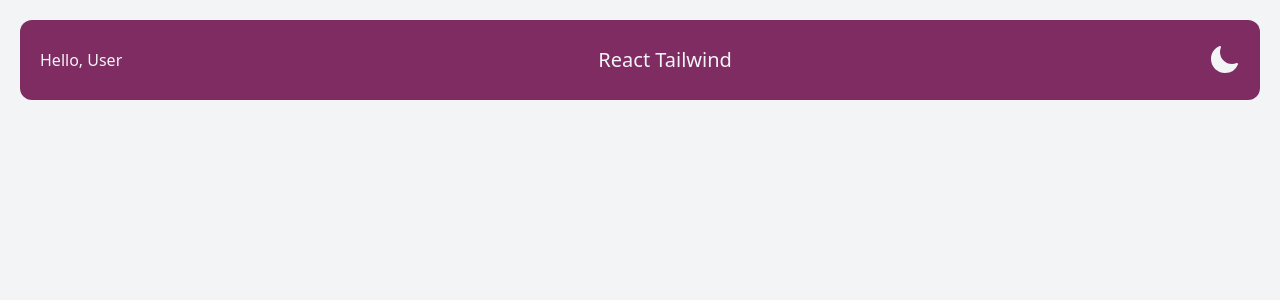
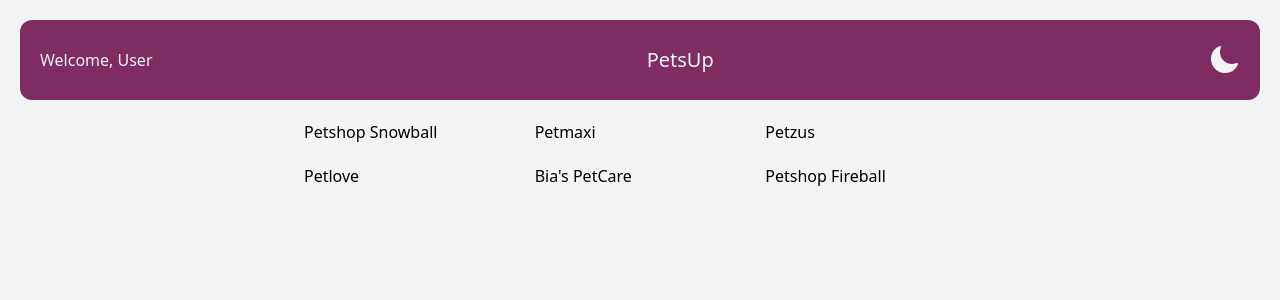
Before and after one commit to MauricioMSoares/react-tailwind, a React (Vite) app: page / in a window 1280 px wide. Shown: the top 300 px of the page. Built offline with nearby package versions, Linux system fonts and the light colour scheme.

Commit message:
feat: added mocket petshop data and configured a simple grid to show each item

```diff
--- a/index.html
+++ b/index.html
@@ -4,7 +4,7 @@
     <meta charset="UTF-8" />
     <link rel="icon" type="image/png" href="" />
     <meta name="viewport" content="width=device-width, initial-scale=1.0" />
-    <title>React Tailwind</title>
+    <title>PetsUp</title>
   </head>
   <body class="bg-gray-100 dark:bg-gray-900">
     <div id="root"></div>
--- /dev/null
+++ b/petshops.json
@@ -0,0 +1,38 @@
+[
+    {
+        "name": "Petshop Snowball",
+        "image": "/PETSUP-LOGO-ICON.png",
+        "bio": "Lorem ipsum dolor sit amet, consectetur adipiscing elit, sed do eiusmod tempor incididunt ut labore et dolore magna aliqua. Ut enim ad minim veniam, quis nostrud exercitation ullamco laboris nisi ut aliquip ex ea commodo consequat.",
+        "services": ["bath", "grooming", "vet"]
+    },
+    {
+        "name": "Petmaxi",
+        "image": "/PETSUP-LOGO-ICON.png",
+        "bio": "Lorem ipsum dolor sit amet, consectetur adipiscing elit, sed do eiusmod tempor incididunt ut labore et dolore magna aliqua. Ut enim ad minim veniam, quis nostrud exercitation ullamco laboris nisi ut aliquip ex ea commodo consequat.",
+        "services": ["bath", "vet"]
+    },
+    {
+        "name": "Petzus",
+        "image": "/PETSUP-LOGO-ICON.png",
+        "bio": "Lorem ipsum dolor sit amet, consectetur adipiscing elit, sed do eiusmod tempor incididunt ut labore et dolore magna aliqua. Ut enim ad minim veniam, quis nostrud exercitation ullamco laboris nisi ut aliquip ex ea commodo consequat.",
+        "services": ["bath", "grooming", "vet"]
+    },
+    {
+        "name": "Petlove",
+        "image": "/PETSUP-LOGO-ICON.png",
+        "bio": "Lorem ipsum dolor sit amet, consectetur adipiscing elit, sed do eiusmod tempor incididunt ut labore et dolore magna aliqua. Ut enim ad minim veniam, quis nostrud exercitation ullamco laboris nisi ut aliquip ex ea commodo consequat.",
+        "services": ["bath", "grooming"]
+    },
+    {
+        "name": "Bia's PetCare",
+        "image": "/PETSUP-LOGO-ICON.png",
+        "bio": "Lorem ipsum dolor sit amet, consectetur adipiscing elit, sed do eiusmod tempor incididunt ut labore et dolore magna aliqua. Ut enim ad minim veniam, quis nostrud exercitation ullamco laboris nisi ut aliquip ex ea commodo consequat.",
+        "services": ["bath", "grooming", "vet"]
+    },
+    {
+        "name": "Petshop Fireball",
+        "image": "/PETSUP-LOGO-ICON.png",
+        "bio": "Lorem ipsum dolor sit amet, consectetur adipiscing elit, sed do eiusmod tempor incididunt ut labore et dolore magna aliqua. Ut enim ad minim veniam, quis nostrud exercitation ullamco laboris nisi ut aliquip ex ea commodo consequat.",
+        "services": ["grooming", "vet"]
+    }
+]
--- a/src/App.jsx
+++ b/src/App.jsx
@@ -1,9 +1,13 @@
 import Header from "./components/Header/Header"
+import PetshopList from "./components/PetshopList/PetshopList"
 
 const App = () => {
-  return <>
-    <Header />
-  </>
+  return (
+    <>
+      <Header />
+      <PetshopList />
+    </>
+  )
 }
 
 export default App
--- a/src/components/Header/Header.jsx
+++ b/src/components/Header/Header.jsx
@@ -3,8 +3,8 @@ import ToggleTheme from "../ToggleTheme/ToggleTheme"
 const Header = () => {
     return <>
         <div className="flex h-20 bg-petsup_purple justify-between items-center px-5 sm:rounded-xl sm:m-5">
-            <span className="text-gray-100">Hello, User</span>
-            <h1 className="text-gray-100 text-xl">React Tailwind</h1>
+            <span className="text-gray-100">Welcome, User</span>
+            <h1 className="text-gray-100 text-xl">PetsUp</h1>
             <ToggleTheme />
         </div>
     </>
--- /dev/null
+++ b/src/components/PetshopList/PetshopList.jsx
@@ -0,0 +1,15 @@
+import data from "../../../petshops.json"
+
+const PetshopList = () => {
+    return (
+        <>
+            <div className="mt-5 sm:mt-0 grid gap-5 m-auto max-w-2xl sm:grid-cols-2 lg:grid-cols-3">
+                {
+                    data.map(props => <p>{props.name}</p>)
+                }
+            </div>
+        </>
+    )
+}
+
+export default PetshopList
```
